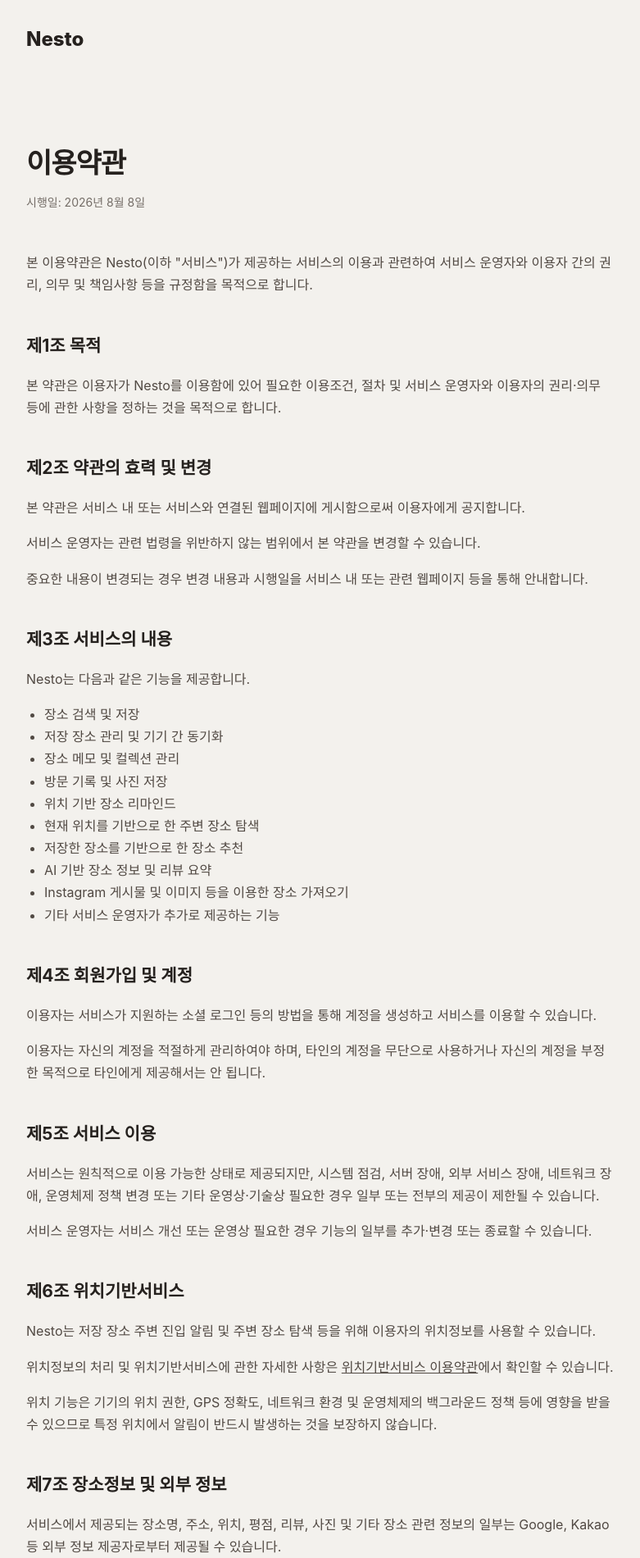
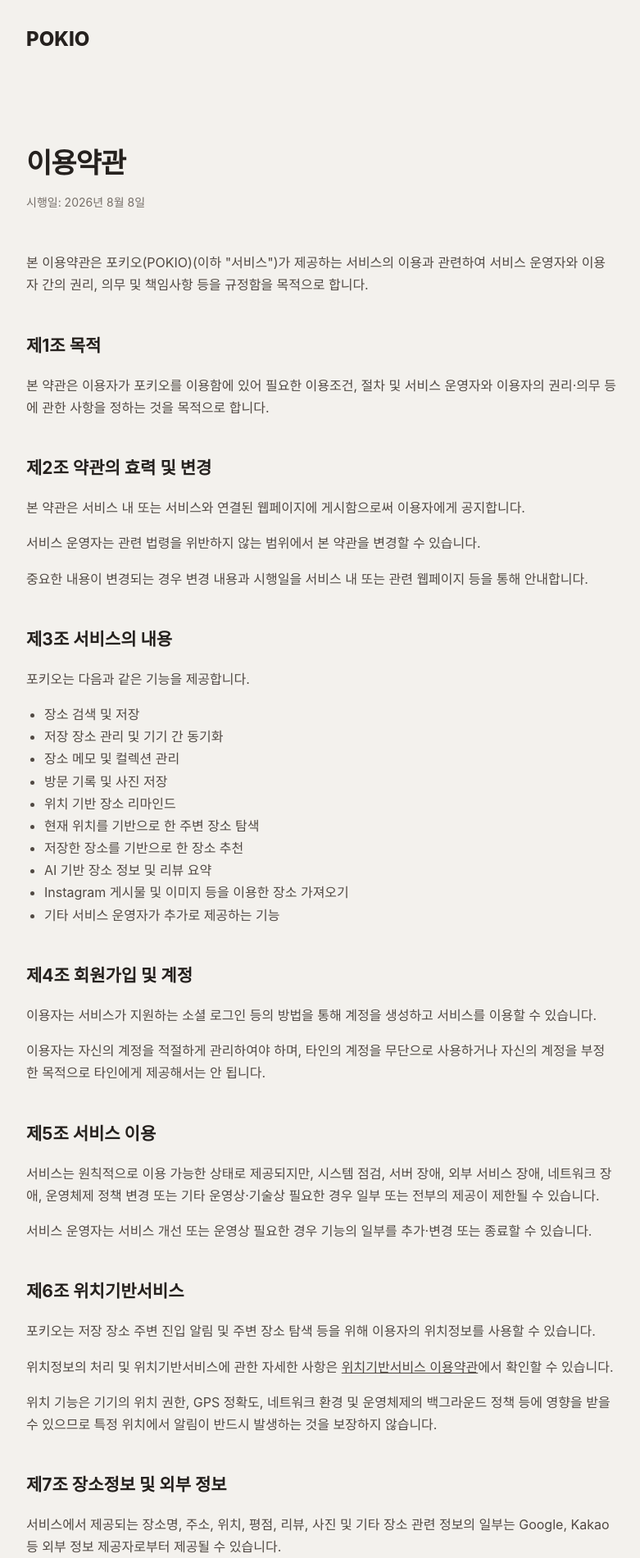
Before and after one commit to ddujeong/nesto-web, a plain HTML site: page terms.html in a window 1280 px wide. Shown: the top 1900 px of the page at 82% size, without its empty margins (248-1029 px from the left). Drawn offline with Linux system fonts and the light colour scheme.

Commit message:
fix: align terms.html with POKIO policy site

```diff
--- a/terms.html
+++ b/terms.html
@@ -4,7 +4,7 @@
 <head>
     <meta charset="UTF-8">
     <meta name="viewport" content="width=device-width, initial-scale=1.0">
-    <title>이용약관 | Nesto</title>
+    <title>이용약관 | 포키오(POKIO)</title>
     <link rel="stylesheet" href="./style.css">
 </head>
 
@@ -12,7 +12,7 @@
 
     <header>
         <div class="container">
-            <a class="brand" href="./">Nesto</a>
+            <a class="brand" href="./">POKIO</a>
         </div>
     </header>
 
@@ -22,7 +22,7 @@
         <div class="updated">시행일: 2026년 8월 8일</div>
 
         <p>
-            본 이용약관은 Nesto(이하 "서비스")가 제공하는 서비스의
+            본 이용약관은 포키오(POKIO)(이하 "서비스")가 제공하는 서비스의
             이용과 관련하여 서비스 운영자와 이용자 간의 권리, 의무 및
             책임사항 등을 규정함을 목적으로 합니다.
         </p>
@@ -30,7 +30,7 @@
         <h2>제1조 목적</h2>
 
         <p>
-            본 약관은 이용자가 Nesto를 이용함에 있어 필요한 이용조건,
+            본 약관은 이용자가 포키오를 이용함에 있어 필요한 이용조건,
             절차 및 서비스 운영자와 이용자의 권리·의무 등에 관한 사항을
             정하는 것을 목적으로 합니다.
         </p>
@@ -54,7 +54,7 @@
 
         <h2>제3조 서비스의 내용</h2>
 
-        <p>Nesto는 다음과 같은 기능을 제공합니다.</p>
+        <p>포키오는 다음과 같은 기능을 제공합니다.</p>
 
         <ul>
             <li>장소 검색 및 저장</li>
@@ -99,7 +99,7 @@
         <h2>제6조 위치기반서비스</h2>
 
         <p>
-            Nesto는 저장 장소 주변 진입 알림 및 주변 장소 탐색 등을 위해
+            포키오는 저장 장소 주변 진입 알림 및 주변 장소 탐색 등을 위해
             이용자의 위치정보를 사용할 수 있습니다.
         </p>
 
@@ -133,7 +133,7 @@
         <h2>제8조 AI 기능</h2>
 
         <p>
-            Nesto는 장소 정보 요약, 리뷰 요약, 장소 분석 및 추천 등의
+            포키오는 장소 정보 요약, 리뷰 요약, 장소 분석 및 추천 등의
             기능을 제공하기 위해 인공지능 기술을 사용할 수 있습니다.
         </p>
 
@@ -205,7 +205,7 @@
         <h2>제13조 회원 탈퇴</h2>
 
         <p>
-            이용자는 언제든지 Nesto 앱의
+            이용자는 언제든지 포키오(POKIO) 앱의
             <strong>설정 → 회원 탈퇴</strong>를 통해 계정 삭제를
             요청할 수 있습니다.
         </p>
@@ -291,7 +291,7 @@
 
     <footer>
         <div class="container">
-            © 2026 Nesto
+            © 2026 포키오(POKIO)
         </div>
     </footer>
 
```
